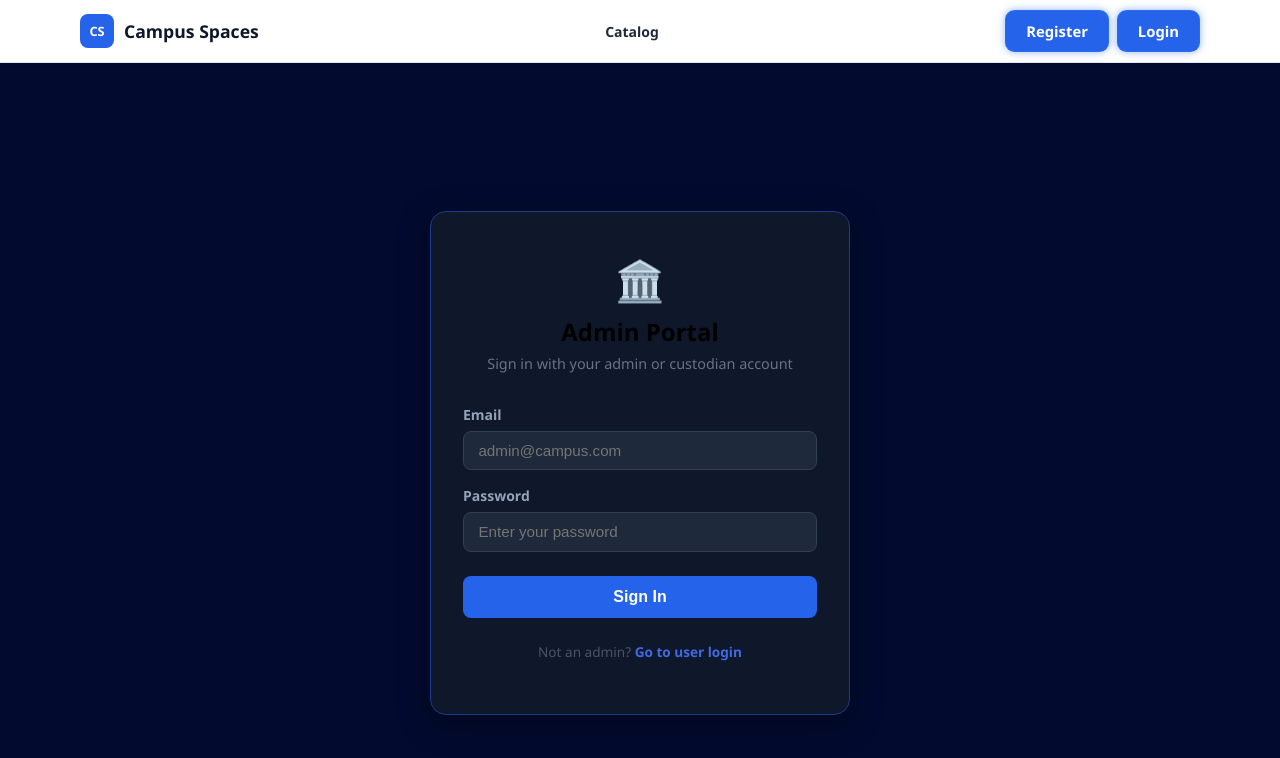
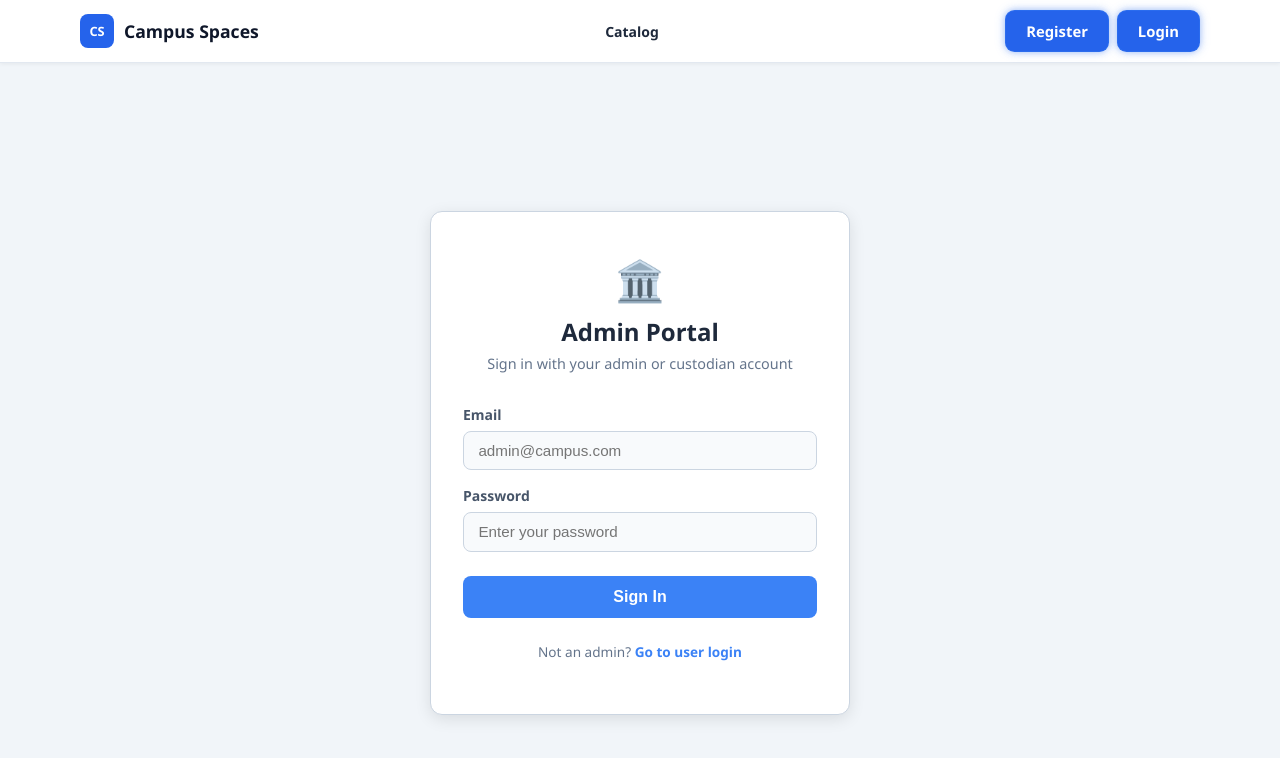
Before and after one commit to soumyamohan2006/Reservation, a React (Vite) app in the folder frontend/: page /admin-login in a window 1280 px wide. Shown: the top 758 px of the page. Built offline with nearby package versions, Linux system fonts and the light colour scheme; no server answers.

Commit message:
Apply white/grey/blue theme to admin login page

```diff
--- a/frontend/src/pages/AdminLoginPage.jsx
+++ b/frontend/src/pages/AdminLoginPage.jsx
@@ -40,17 +40,17 @@ function AdminLoginPage({ setUser, setToken, setRole }) {
   }
 
   return (
-    <main style={{ minHeight: '100vh', display: 'flex', alignItems: 'center', justifyContent: 'center', background: '#020b2f' }}>
-      <section style={{ background: '#0f172a', border: '1px solid #1e3a8a', borderRadius: '1rem', padding: '2.5rem 2rem', width: '100%', maxWidth: '420px', boxShadow: '0 8px 32px rgba(0,0,0,0.4)' }}>
+    <main style={{ minHeight: '100vh', display: 'flex', alignItems: 'center', justifyContent: 'center', background: '#f1f5f9' }}>
+      <section style={{ background: '#ffffff', border: '1px solid #cbd5e1', borderRadius: '0.75rem', padding: '2.5rem 2rem', width: '100%', maxWidth: '420px', boxShadow: '0 4px 16px rgba(0,0,0,0.1)' }}>
 
         <div style={{ textAlign: 'center', marginBottom: '2rem' }}>
           <div style={{ fontSize: '2.5rem', marginBottom: '0.5rem' }}>🏛️</div>
-          <h1 style={{ color: '#000000', fontSize: '1.5rem', fontWeight: 700, margin: 0 }}>Admin Portal</h1>
+          <h1 style={{ color: '#1e293b', fontSize: '1.5rem', fontWeight: 700, margin: 0 }}>Admin Portal</h1>
           <p style={{ color: '#64748b', fontSize: '0.9rem', marginTop: '0.4rem' }}>Sign in with your admin or custodian account</p>
         </div>
 
         <form onSubmit={onSubmit} style={{ display: 'flex', flexDirection: 'column', gap: '1rem' }}>
-          <label style={{ display: 'flex', flexDirection: 'column', gap: '0.4rem', color: '#94a3b8', fontSize: '0.875rem', fontWeight: 600 }}>
+          <label style={{ display: 'flex', flexDirection: 'column', gap: '0.4rem', color: '#475569', fontSize: '0.875rem', fontWeight: 600 }}>
             Email
             <input
               type="email"
@@ -58,11 +58,11 @@ function AdminLoginPage({ setUser, setToken, setRole }) {
               value={email}
               onChange={(e) => setEmail(e.target.value)}
               required
-              style={{ padding: '0.65rem 0.9rem', background: '#1e293b', border: '1px solid #334155', borderRadius: '0.5rem', color: '#fff', fontSize: '0.95rem', outline: 'none' }}
+              style={{ padding: '0.65rem 0.9rem', background: '#f8fafc', border: '1px solid #cbd5e1', borderRadius: '0.5rem', color: '#0f172a', fontSize: '0.95rem', outline: 'none' }}
             />
           </label>
 
-          <label style={{ display: 'flex', flexDirection: 'column', gap: '0.4rem', color: '#94a3b8', fontSize: '0.875rem', fontWeight: 600 }}>
+          <label style={{ display: 'flex', flexDirection: 'column', gap: '0.4rem', color: '#475569', fontSize: '0.875rem', fontWeight: 600 }}>
             Password
             <input
               type="password"
@@ -70,12 +70,12 @@ function AdminLoginPage({ setUser, setToken, setRole }) {
               value={password}
               onChange={(e) => setPassword(e.target.value)}
               required
-              style={{ padding: '0.65rem 0.9rem', background: '#1e293b', border: '1px solid #334155', borderRadius: '0.5rem', color: '#fff', fontSize: '0.95rem', outline: 'none' }}
+              style={{ padding: '0.65rem 0.9rem', background: '#f8fafc', border: '1px solid #cbd5e1', borderRadius: '0.5rem', color: '#0f172a', fontSize: '0.95rem', outline: 'none' }}
             />
           </label>
 
           {error && (
-            <p style={{ color: '#fca5a5', fontSize: '0.85rem', margin: 0, padding: '0.5rem 0.75rem', background: '#450a0a', borderRadius: '0.375rem', border: '1px solid #b91c1c' }}>
+            <p style={{ color: '#b91c1c', fontSize: '0.85rem', margin: 0, padding: '0.5rem 0.75rem', background: '#fee2e2', borderRadius: '0.375rem', border: '1px solid #fca5a5' }}>
               {error}
             </p>
           )}
@@ -83,15 +83,15 @@ function AdminLoginPage({ setUser, setToken, setRole }) {
           <button
             type="submit"
             disabled={loading}
-            style={{ marginTop: '0.5rem', padding: '0.75rem', background: loading ? '#1e3a8a' : '#2563eb', color: '#fff', border: 'none', borderRadius: '0.5rem', fontSize: '1rem', fontWeight: 700, cursor: loading ? 'not-allowed' : 'pointer', transition: 'background 0.2s' }}
+            style={{ marginTop: '0.5rem', padding: '0.75rem', background: loading ? '#60a5fa' : '#3b82f6', color: '#fff', border: 'none', borderRadius: '0.5rem', fontSize: '1rem', fontWeight: 700, cursor: loading ? 'not-allowed' : 'pointer', transition: 'background 0.2s' }}
           >
             {loading ? 'Signing in...' : 'Sign In'}
           </button>
         </form>
 
-        <p style={{ textAlign: 'center', marginTop: '1.5rem', fontSize: '0.85rem', color: '#475569' }}>
+        <p style={{ textAlign: 'center', marginTop: '1.5rem', fontSize: '0.85rem', color: '#64748b' }}>
           Not an admin?{' '}
-          <a href="/login" style={{ color: '#4169e1', fontWeight: 600, textDecoration: 'none' }}>Go to user login</a>
+          <a href="/login" style={{ color: '#3b82f6', fontWeight: 600, textDecoration: 'none' }}>Go to user login</a>
         </p>
       </section>
     </main>
```
